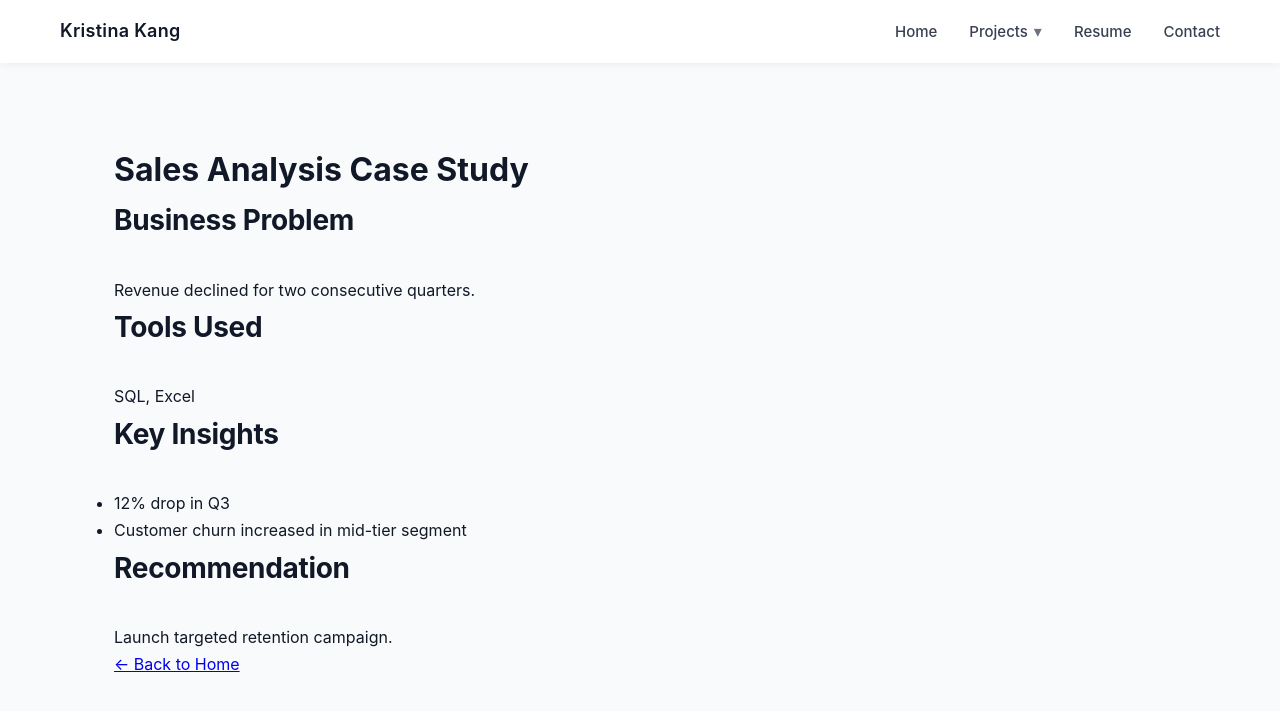
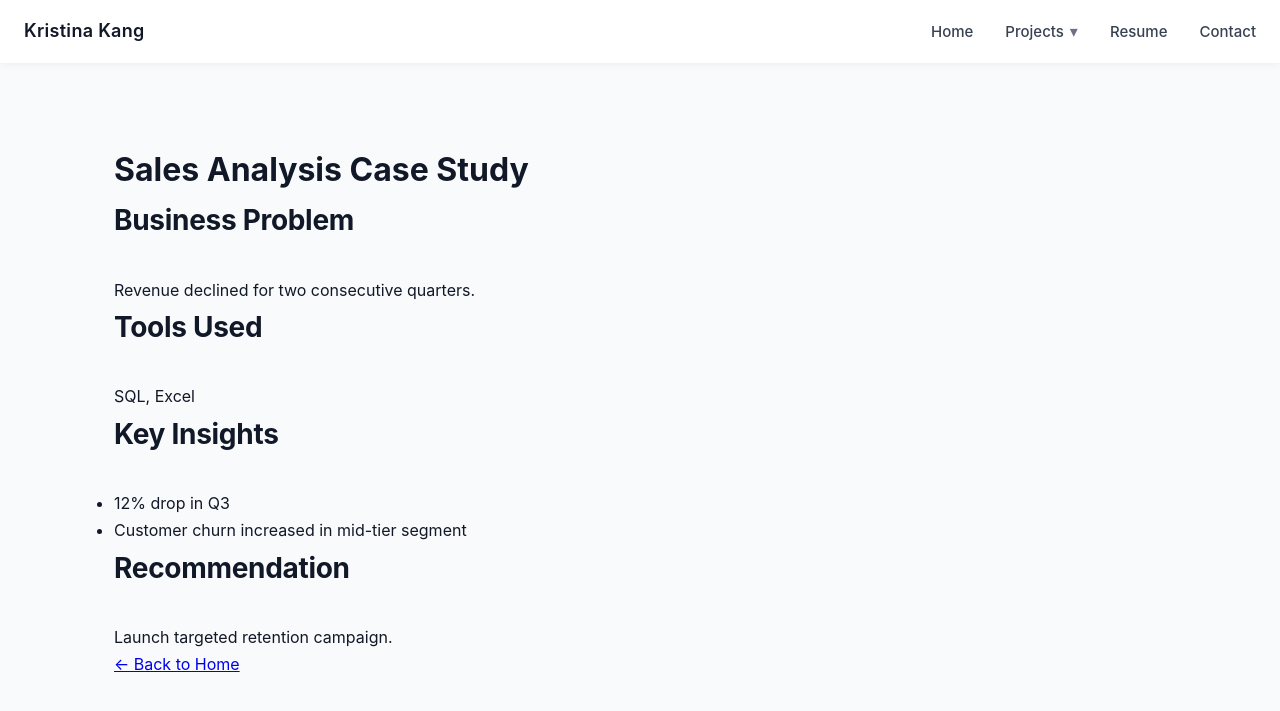
Before and after one commit to kristina-kang/kristina-kang.github.io, a Jekyll site: the page built from projects/project1.md, in a window 1280 px wide. Shown: the top 711 px of the page. Built offline with Jekyll 4.4.1, drawn with Linux system fonts in a browser that asks for light colours.

Commit message:
Changed padding

```diff
--- a/_includes/header.html
+++ b/_includes/header.html
@@ -1,6 +1,6 @@
 <nav style="
   background-color:#ffffff;
-  padding:16px 60px;
+  padding:16px 24px;
   box-shadow:0 2px 8px rgba(0,0,0,0.05);
   font-family:-apple-system,BlinkMacSystemFont,'Segoe UI',Roboto,sans-serif;
   font-size:15px;
```
